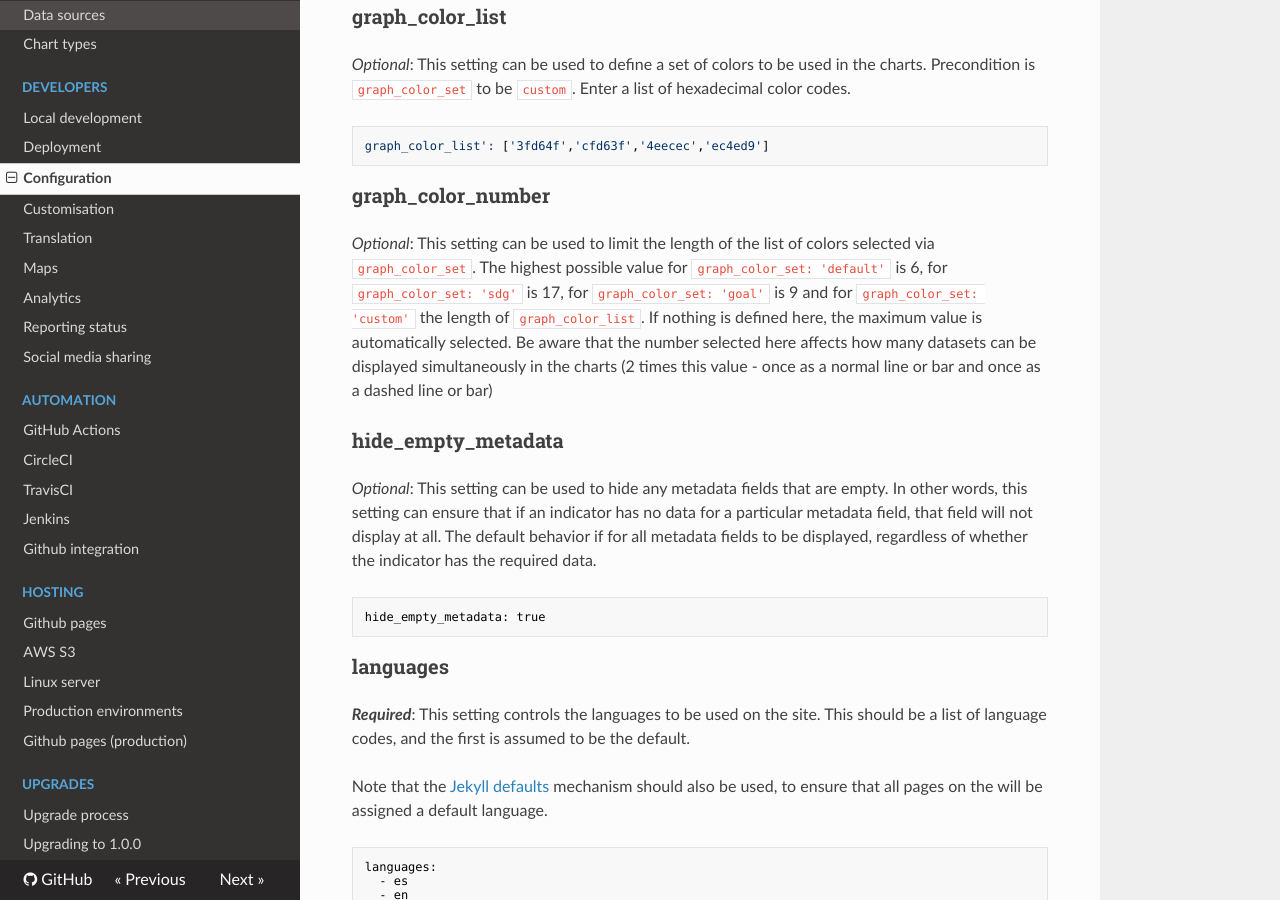
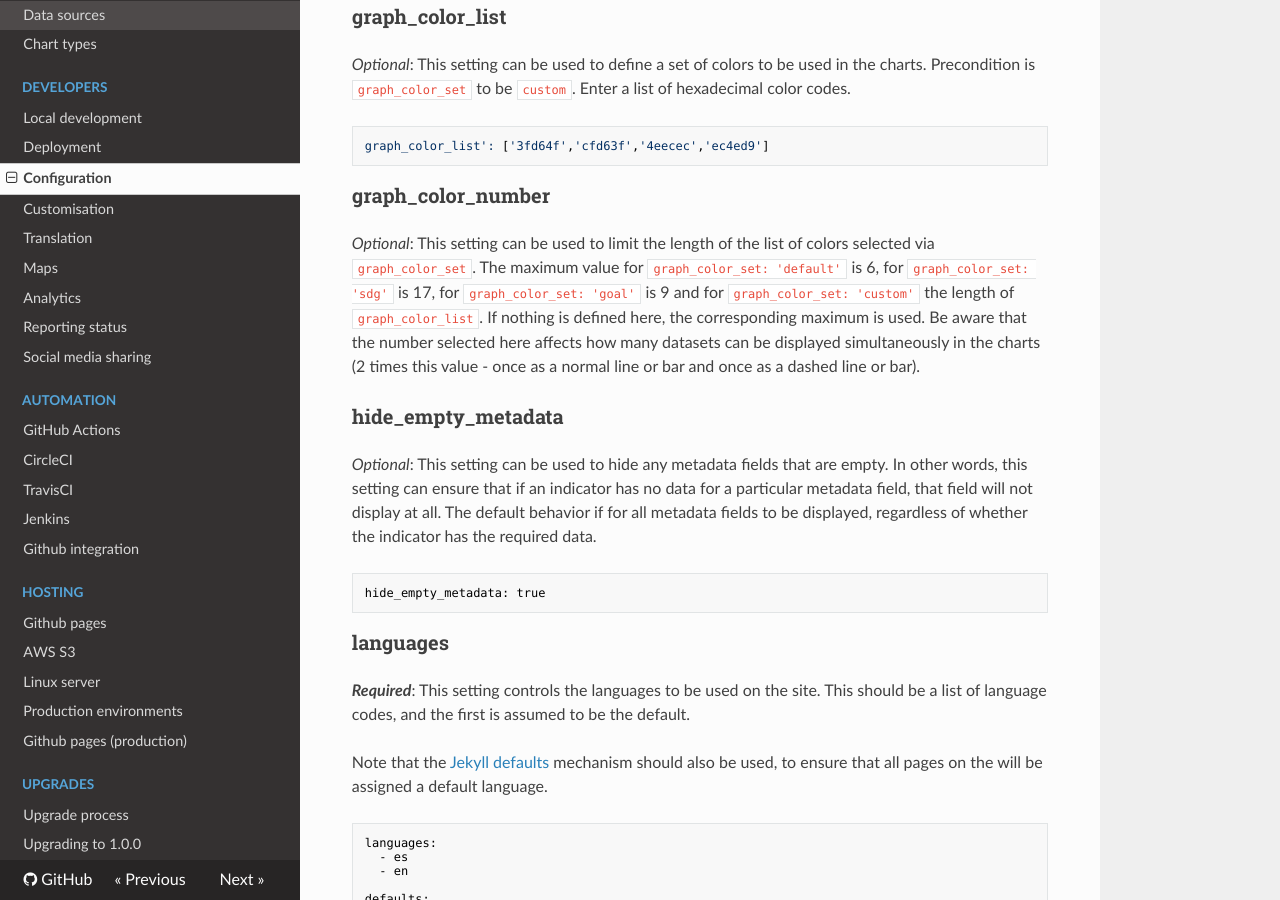
Before and after one commit to open-sdg/open-sdg, an MkDocs documentation site: the page built from docs/configuration.md, in a window 1280 px wide and 900 px high, scrolled down 5226 px. Built offline with MkDocs 1.6.1, drawn with Linux system fonts in a browser that asks for light colours; nearby versions of some CDN libraries; old or Windows-style settings are respelled for this version of MkDocs; some of the changed text lies outside the part shown.

Commit message:
Clarify graph_color_number and non_global_metadata

```diff
--- a/docs/configuration.md
+++ b/docs/configuration.md
@@ -222,7 +222,7 @@ graph_color_list': ['3fd64f','cfd63f','4eecec','ec4ed9']
 
 ### graph_color_number
 
-_Optional_: This setting can be used to limit the length of the list of colors selected via `graph_color_set`. The highest possible value for `graph_color_set: 'default'` is 6, for `graph_color_set: 'sdg'` is 17, for `graph_color_set: 'goal'` is 9 and for `graph_color_set: 'custom'` the length of `graph_color_list`. If nothing is defined here, the maximum value is automatically selected. Be aware that the number selected here affects how many datasets can be displayed simultaneously in the charts (2 times this value - once as a normal line or bar and once as a dashed line or bar)
+_Optional_: This setting can be used to limit the length of the list of colors selected via `graph_color_set`. The maximum value for `graph_color_set: 'default'` is 6, for `graph_color_set: 'sdg'` is 17, for `graph_color_set: 'goal'` is 9 and for `graph_color_set: 'custom'` the length of `graph_color_list`. If nothing is defined here, the corresponding maximum is used. Be aware that the number selected here affects how many datasets can be displayed simultaneously in the charts (2 times this value - once as a normal line or bar and once as a dashed line or bar).
 
 ### hide_empty_metadata
 
```
Also changed, not shown: other parts of docs/configuration.md (+2 -0 lines).
